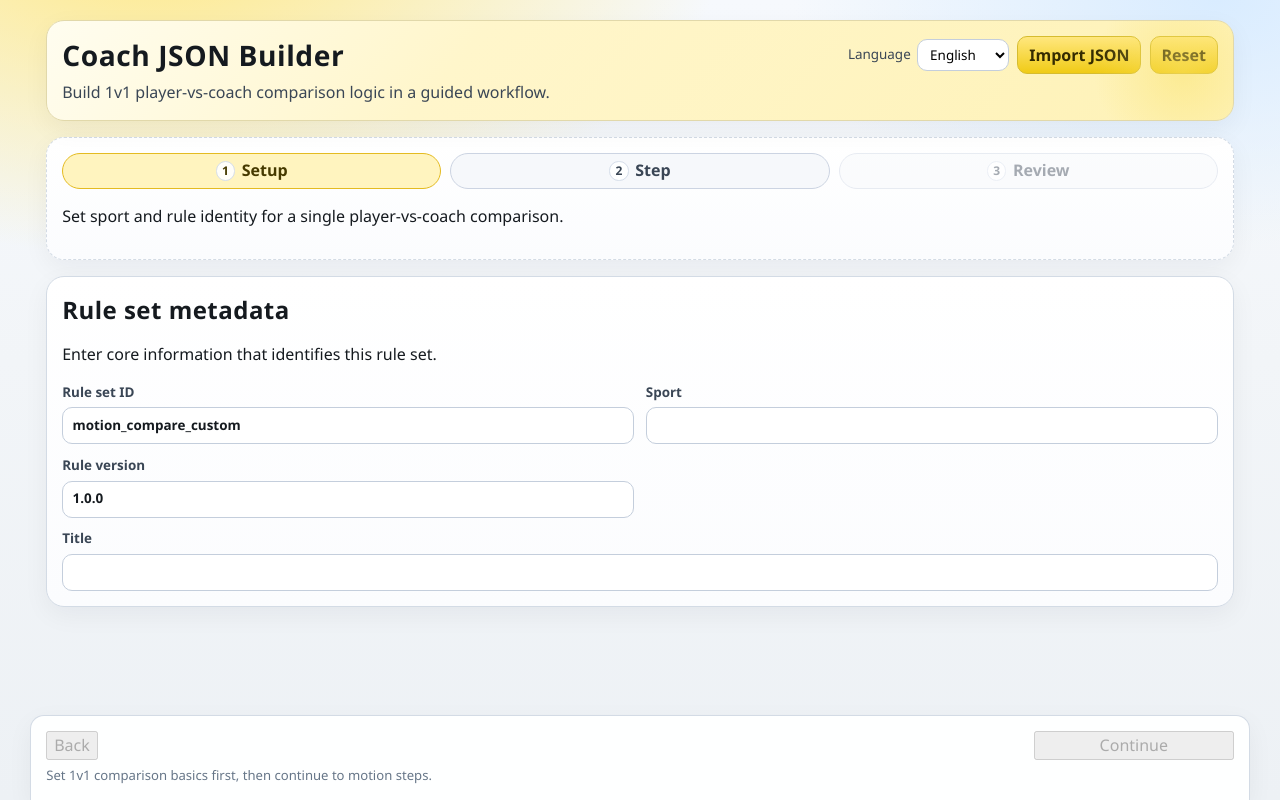
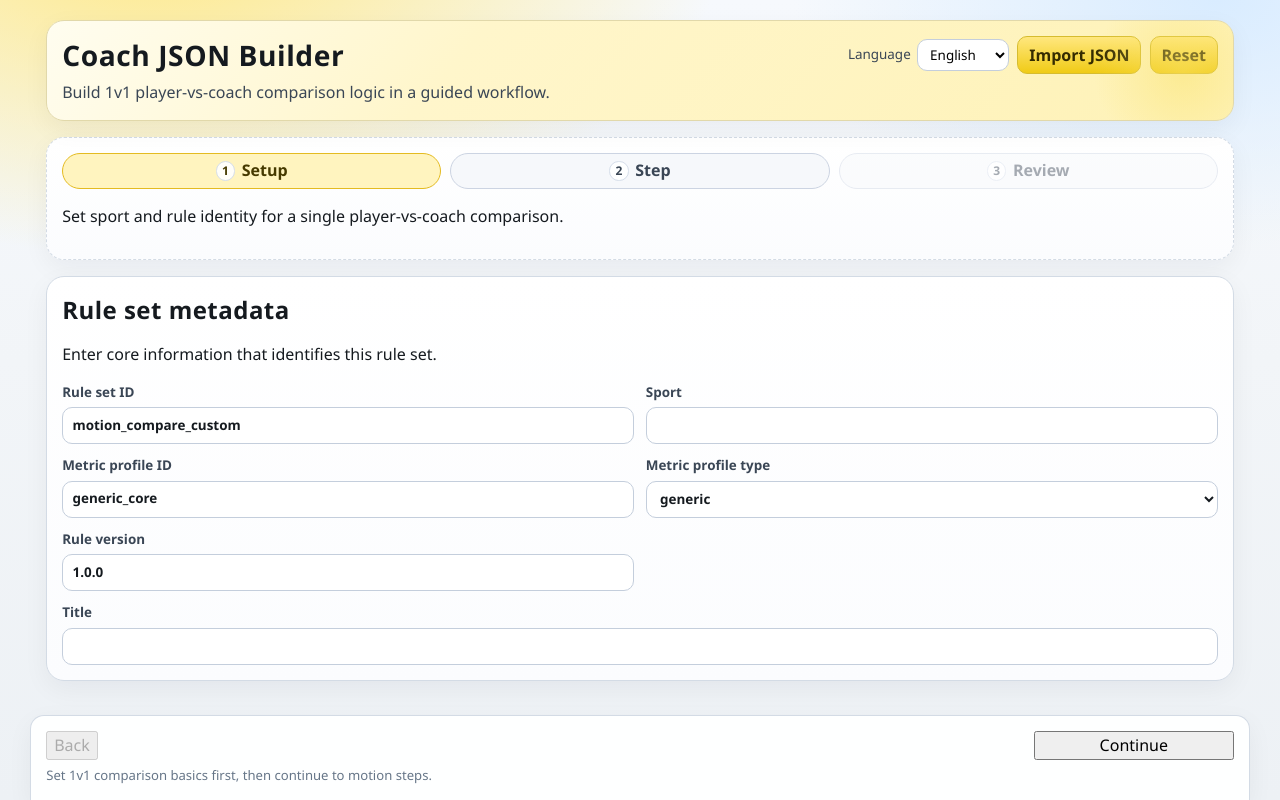
Before and after one commit to gakiw0/SOP-Generalization, a React (Vite) app in the folder ui/: page / in a window 1280 px wide. Built offline with nearby package versions, Linux system fonts and the light colour scheme.

Commit message:
update: switch coach builder capability lookup from sport to profile

```diff
--- a/ui/src/features/coach-builder/CoachBuilderPage.tsx
+++ b/ui/src/features/coach-builder/CoachBuilderPage.tsx
@@ -5,7 +5,7 @@ import {
   normalizeDraftForExport,
   type ConditionType,
 } from './draftTypes'
-import { getPluginCapability } from './capabilities'
+import { getProfileCapability } from './capabilities'
 import { downloadRuleSetJson } from './export'
 import { importDraftFromFile, type ImportMessageKey } from './import'
 import { toRuleSetSchemaV1 } from './mappers'
@@ -61,8 +61,8 @@ export function CoachBuilderPage() {
     [state.draft.steps, state.selectedStepId]
   )
   const activeCapability = useMemo(
-    () => getPluginCapability(state.draft.metadata.sport.trim()),
-    [state.draft.metadata.sport]
+    () => getProfileCapability(state.draft.metadata.metricProfileId.trim()),
+    [state.draft.metadata.metricProfileId]
   )
   const supportedConditionTypes = useMemo(() => {
     if (!activeCapability) return KNOWN_CONDITION_TYPES
@@ -97,8 +97,7 @@ export function CoachBuilderPage() {
       case 'setup':
         return (
           state.draft.metadata.ruleSetId.trim().length > 0 &&
-          state.draft.metadata.sport.trim().length > 0 &&
-          state.draft.metadata.sportVersion.trim().length > 0
+          state.draft.metadata.metricProfileId.trim().length > 0
         )
       case 'steps':
         return selectedStep != null && selectedStep.checkpoints.length > 0
@@ -110,8 +109,7 @@ export function CoachBuilderPage() {
   }, [
     workflowStage,
     state.draft.metadata.ruleSetId,
-    state.draft.metadata.sport,
-    state.draft.metadata.sportVersion,
+    state.draft.metadata.metricProfileId,
     selectedStep,
   ])
 
@@ -161,7 +159,9 @@ export function CoachBuilderPage() {
 
       if (imported.draft) {
         const importedRuleSet = toRuleSetSchemaV1(normalizeDraftForExport(imported.draft))
-        const importedCapability = getPluginCapability(imported.draft.metadata.sport.trim())
+        const importedCapability = getProfileCapability(
+          imported.draft.metadata.metricProfileId.trim()
+        )
         const capabilityErrors = validateRuleSet(importedRuleSet, importedCapability)
         setValidationErrors(capabilityErrors)
         setValidationStatus(capabilityErrors.length === 0 ? 'pass' : 'fail')
@@ -317,6 +317,50 @@ export function CoachBuilderPage() {
                   }
                 />
               </label>
+
+              <label>
+                Metric profile ID
+                <input
+                  type="text"
+                  value={state.draft.metadata.metricProfileId}
+                  data-testid="cb-setup-profile-id"
+                  onChange={(event) =>
+                    dispatch({ type: 'meta/set', field: 'metricProfileId', value: event.target.value })
+                  }
+                />
+              </label>
+
+              <label>
+                Metric profile type
+                <select
+                  value={state.draft.metadata.metricProfileType}
+                  data-testid="cb-setup-profile-type"
+                  onChange={(event) =>
+                    dispatch({
+                      type: 'meta/set',
+                      field: 'metricProfileType',
+                      value: event.target.value,
+                    })
+                  }
+                >
+                  <option value="generic">generic</option>
+                  <option value="preset">preset</option>
+                </select>
+              </label>
+
+              {state.draft.metadata.metricProfileType === 'preset' && (
+                <label>
+                  Metric preset ID
+                  <input
+                    type="text"
+                    value={state.draft.metadata.metricPresetId}
+                    data-testid="cb-setup-preset-id"
+                    onChange={(event) =>
+                      dispatch({ type: 'meta/set', field: 'metricPresetId', value: event.target.value })
+                    }
+                  />
+                </label>
+              )}
 
               <label>
                 {t('metadata.ruleVersion')}
--- a/ui/src/features/coach-builder/capabilities.ts
+++ b/ui/src/features/coach-builder/capabilities.ts
@@ -6,8 +6,22 @@ export type PluginCapability = {
   all_metrics: string[]
 }
 
+export type ProfileCapability = {
+  id: string
+  plugin: string
+  type: 'generic' | 'preset'
+  preset_id?: string | null
+  metric_space: string
+  supported_condition_types: string[]
+  metrics_by_phase: Record<string, string[]>
+  available_metric_ids: string[]
+  metric_catalog_ref?: string
+}
+
 export type PluginCapabilities = {
   version: number
+  default_profile_id?: string
+  profiles: Record<string, ProfileCapability>
   plugins: Record<string, PluginCapability>
 }
 
@@ -33,19 +47,72 @@ const parseCapability = (value: unknown): PluginCapability => {
 const parseCapabilities = (value: unknown): PluginCapabilities => {
   const input = (value ?? {}) as Record<string, unknown>
   const pluginsInput = (input.plugins ?? {}) as Record<string, unknown>
+  const profilesInput = (input.profiles ?? {}) as Record<string, unknown>
   const plugins: Record<string, PluginCapability> = {}
+  const profiles: Record<string, ProfileCapability> = {}
 
   Object.entries(pluginsInput).forEach(([pluginName, capability]) => {
     plugins[pluginName] = parseCapability(capability)
   })
 
+  Object.entries(profilesInput).forEach(([profileId, rawProfile]) => {
+    const profile = (rawProfile ?? {}) as Record<string, unknown>
+    const profileCapability = {
+      id: String(profile.id ?? profileId),
+      plugin: String(profile.plugin ?? ''),
+      type: String(profile.type ?? 'generic') === 'preset' ? 'preset' : 'generic',
+      preset_id:
+        profile.preset_id == null || String(profile.preset_id).trim().length === 0
+          ? undefined
+          : String(profile.preset_id),
+      metric_space: String(profile.metric_space ?? 'core_v1'),
+      supported_condition_types: asStringArray(profile.supported_condition_types),
+      metrics_by_phase: Object.fromEntries(
+        Object.entries((profile.metrics_by_phase ?? {}) as Record<string, unknown>).map(
+          ([phaseId, metrics]) => [phaseId, asStringArray(metrics)]
+        )
+      ),
+      available_metric_ids: asStringArray(profile.available_metric_ids),
+      metric_catalog_ref:
+        profile.metric_catalog_ref == null ? undefined : String(profile.metric_catalog_ref),
+    } satisfies ProfileCapability
+    profiles[profileId] = profileCapability
+  })
+
   return {
     version: Number(input.version ?? 1),
+    default_profile_id:
+      input.default_profile_id == null ? undefined : String(input.default_profile_id),
+    profiles,
     plugins,
   }
 }
 
 export const pluginCapabilities: PluginCapabilities = parseCapabilities(rawCapabilities)
+
+export const getProfileCapability = (profileId: string): PluginCapability | null => {
+  const id = profileId.trim()
+  if (id.length > 0) {
+    const profile = pluginCapabilities.profiles[id]
+    if (profile) {
+      return {
+        supported_condition_types: profile.supported_condition_types,
+        metrics_by_phase: profile.metrics_by_phase,
+        all_metrics: profile.available_metric_ids,
+      }
+    }
+  }
+  const defaultProfileId = pluginCapabilities.default_profile_id
+  if (defaultProfileId && pluginCapabilities.profiles[defaultProfileId]) {
+    const profile = pluginCapabilities.profiles[defaultProfileId]
+    return {
+      supported_condition_types: profile.supported_condition_types,
+      metrics_by_phase: profile.metrics_by_phase,
+      all_metrics: profile.available_metric_ids,
+    }
+  }
+  return null
+}
 
 export const getPluginCapability = (sport: string): PluginCapability | null =>
   pluginCapabilities.plugins[sport] ?? null
```
